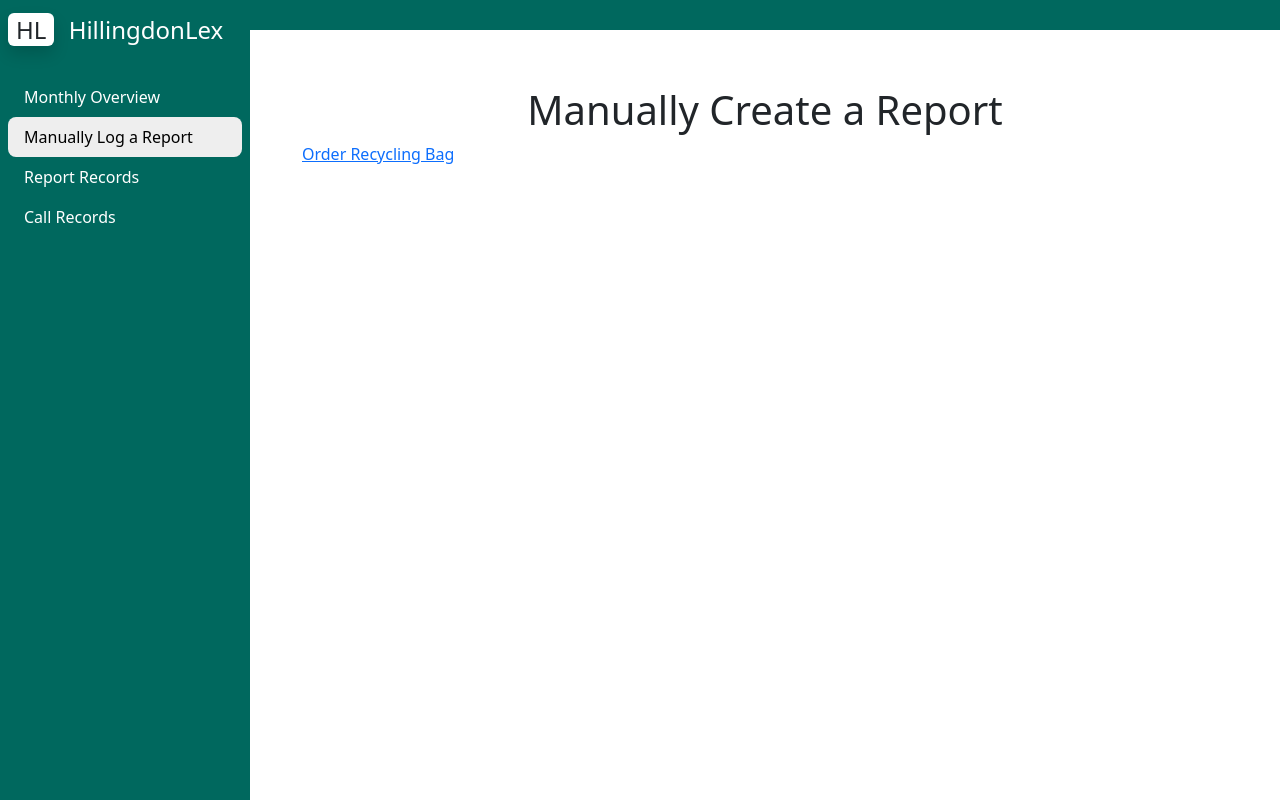
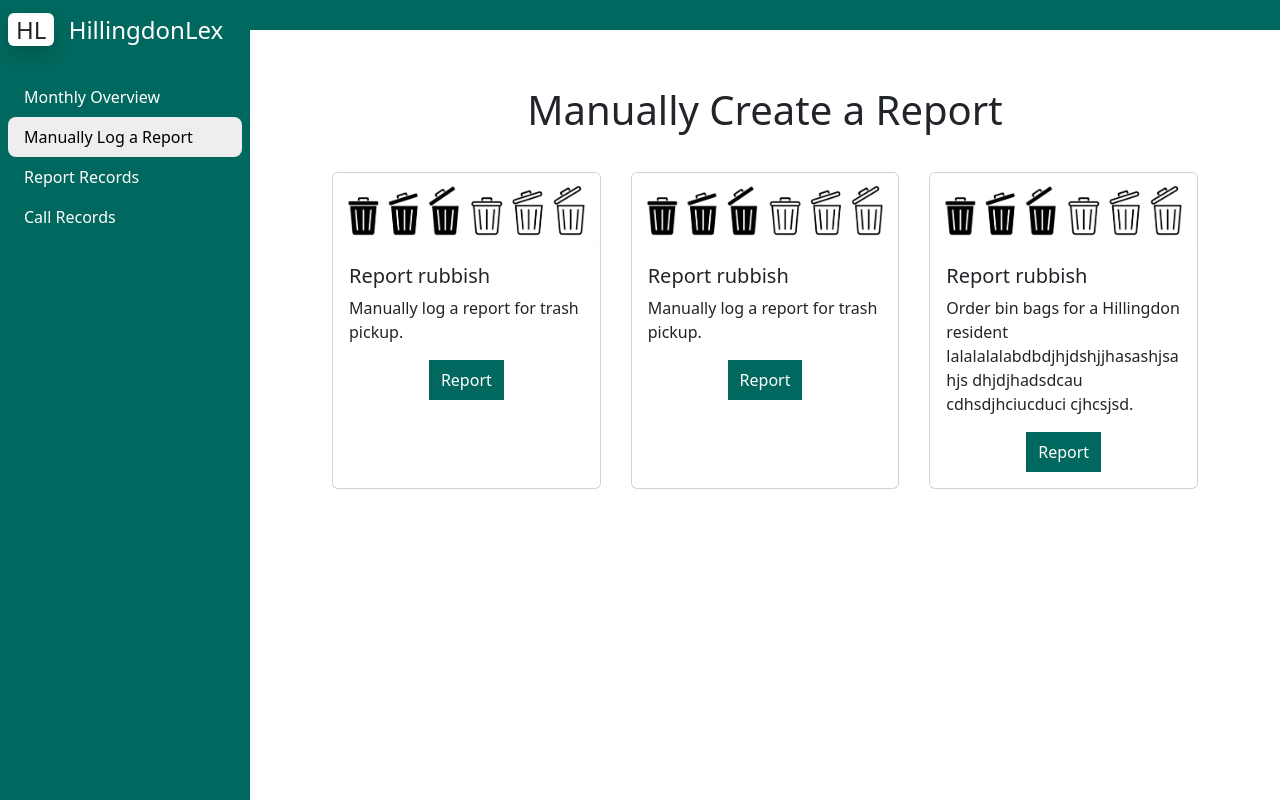
Before and after one commit to ariarub/TeamEngelbartInterface, a Flask app: page /logReport in a window 1280 px wide. Run offline with Flask 3, Linux system fonts and the light colour scheme; parts of the project's set-up code (start-up, migrations or seed data) failed here and were passed over; some libraries are stand-ins or nearby versions.

Commit message:
added log cards

```diff
--- a/application.py
+++ b/application.py
@@ -1,3 +1,4 @@
+from contextlib import nullcontext
 from flask import Flask, render_template, url_for, request, redirect
 from flask_sqlalchemy import SQLAlchemy
 from flask_login import UserMixin, login_user, LoginManager, login_required, logout_user, current_user
@@ -6,8 +7,9 @@ from wtforms import StringField, PasswordField, SubmitField
 from wtforms.validators import InputRequired, Length, ValidationError
 from flask_bcrypt import Bcrypt
 from datetime import datetime
-from config import DB_CONFIG,ACCESSPOINT
+from config import DB_CONFIG
 import pyodbc
+import os
 import json
 import boto3
 import calendar
@@ -202,10 +204,11 @@ def get_transcript_data(CallID):
 
     if calls:
         transcript_filename = calls[0]
+        bucket_name = 'engelbartchatlogs1'
         transcript_key = transcript_filename
 
         try:
-            response = s3.get_object(Bucket=ACCESSPOINT, Key=transcript_key)
+            response = s3.get_object(Bucket=bucket_name, Key=transcript_key)
             transcript_data = json.loads(response['Body'].read().decode('utf-8'))
             return transcript_data
         except Exception as e:
@@ -346,10 +349,9 @@ def count_issues_for_type(issue_type):
         print("Error:", e)
         return 0
 
-@application.route('/index')
+@application.route('/')
 @login_required
 def index():
-    current_user_name = f"{current_user.first_name} {current_user.last_name}" if current_user.is_authenticated else None
     issues = count_issues_for()
     duration = minutes_saved()
     issueTypes = count_issue_types()
@@ -360,7 +362,7 @@ def index():
     }
     calls_this_month = count_calls_for()
     if test_db_connection():
-        return render_template('index.html', current_user_name = current_user_name, duration = duration, issues = issues, calls_this_month = calls_this_month, data = data, connected=True, page = 'index')
+        return render_template('index.html', duration = duration, issues = issues, calls_this_month = calls_this_month, data = data, connected=True, page = 'index')
     else:
         return render_template('logRubbishReport.html', connected=False)
 
@@ -377,10 +379,8 @@ def viewReports():
     else:
         selected_month = datetime.now().month
         reports = report_records(selected_month)
-    months = ["January","February","March","April","May","June","July","August","September","October","November","December"]
     current_month_name = calendar.month_name[selected_month]
-    current_month_num = months.index(current_month_name)+1
-    return render_template('viewReport.html',reports = reports, current_month_name = current_month_name, selected_month = current_month_num, page = 'viewReports')
+    return render_template('viewReport.html',reports = reports, current_month_name = current_month_name, page = 'viewReports')
 
 @application.route('/history', methods = ['GET', 'POST'])
 def history():
@@ -409,5 +409,5 @@ def call_details(CallID):
 
 if __name__ == '__main__':
     with application.app_context():
-        #db.create_all()
+        db.create_all()
         application.run(debug=True)
--- a/static/css/style.css
+++ b/static/css/style.css
@@ -302,3 +302,24 @@ button[type="submit"] {
     font-size: 20px; /* Adjust the font size as needed */
     font-weight: bold; /* Make the text bold */
 }
+
+.button input {
+    color: #fff;
+    font-size: 19px;
+    font-weight: 490;
+    padding-left: 0px;
+    background: #00685E;
+    border: 1px solid #00685E;
+    cursor: pointer;
+}
+
+.button input:hover {
+    background: #12876f;
+}
+
+.custom-card-deck .card {
+    display: flex;
+    flex-direction: column;
+    justify-content: space-between;
+    height: 100%; /* Ensure all cards in the deck have the same height */
+}
--- a/templates/logRubbishReport.html
+++ b/templates/logRubbishReport.html
@@ -3,8 +3,44 @@
 {% block content %}
 <div class="dashboard-content px-3 pt-5">
     <div class="ms-sm-auto px-md-4">
-        <h1 class="mt-2">Manually Create a Report</h1>
-          <a href = 'https://www.hillingdon.gov.uk/recycling-bags'> Order Recycling Bag </a>
+      <h1 class="mt-2">Manually Create a Report</h1>
+      <!--<div class="row">-->
+        <div class="card-deck" style="padding: 30px;">
+
+          <div class="card" style="width: 18rem;">
+            <img class="card-img-top" src="static/trash.jpg" alt="rubbish image">
+              <div class="card-body">
+                <h5 class="card-title">Report rubbish</h5>
+                <p class="card-text">Manually log a report for trash pickup.</p>
+                <div class="text-center">
+                  <button type="button" class="button">Report</button href='https://www.hillingdon.gov.uk/recycling-bags'>
+                </div>
+              </div>
+          </div>
+
+          <div class="card" style="width: 18rem;">
+            <img class="card-img-top" src="static/trash.jpg" alt="rubbish image">
+              <div class="card-body">
+                <h5 class="card-title">Report rubbish</h5>
+                <p class="card-text">Manually log a report for trash pickup.</p>
+                <div class="text-center">
+                  <button type="button" class="button">Report</button href='https://www.hillingdon.gov.uk/recycling-bags'>
+                </div>
+              </div>
+          </div>
+
+          <div class="card" style="width: 18rem;">
+            <img class="card-img-top" src="static/trash.jpg" alt="rubbish image">
+              <div class="card-body">
+                <h5 class="card-title">Report rubbish</h5>
+                <p class="card-text">Order bin bags for a Hillingdon resident lalalalalabdbdjhjdshjjhasashjsahjs dhjdjhadsdcau cdhsdjhciucduci cjhcsjsd.</p>
+                <div class="text-center">
+                  <button type="button" class="button">Report</button href='https://www.hillingdon.gov.uk/recycling-bags'>
+                </div>
+              </div>
+          </div>
         </div>
-    </div>
+      <!--</div>-->
+   </div>
+</div>
 {% endblock %}
```
Also changed, not shown: templates/testing.html (added, +26 -0 lines), static/rubbish.png (added), static/trash.jpg (added), 1 other file.
